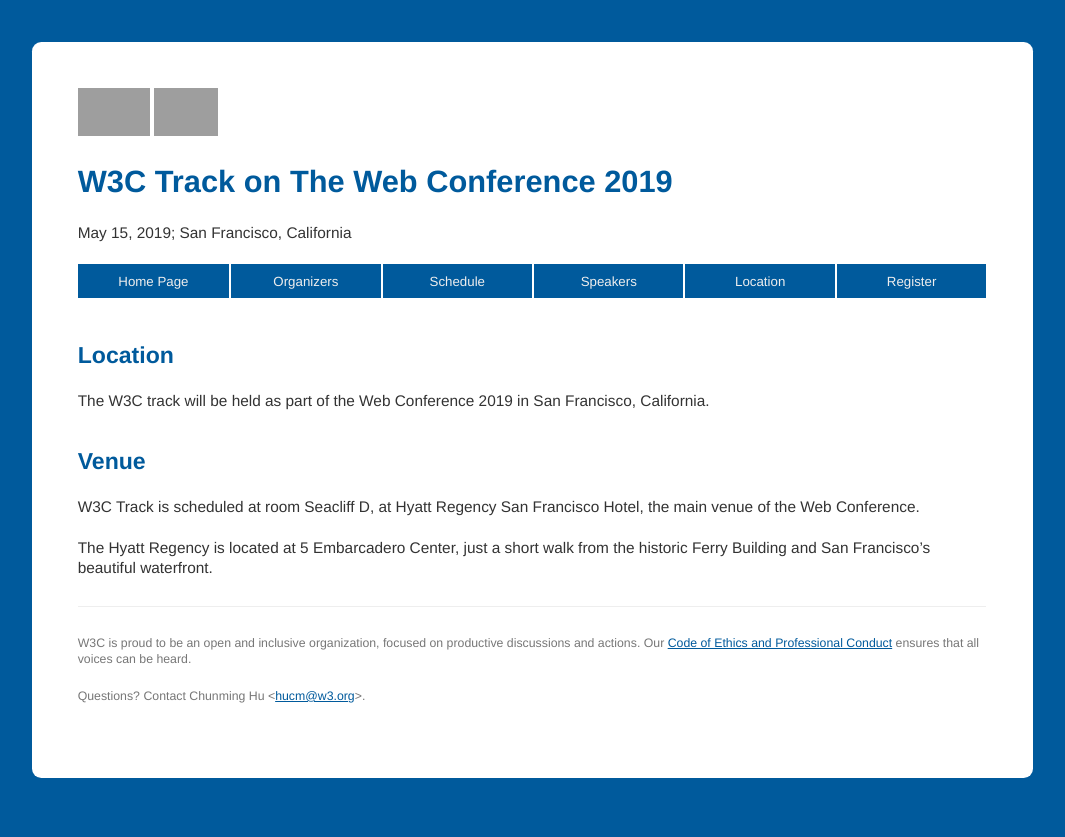
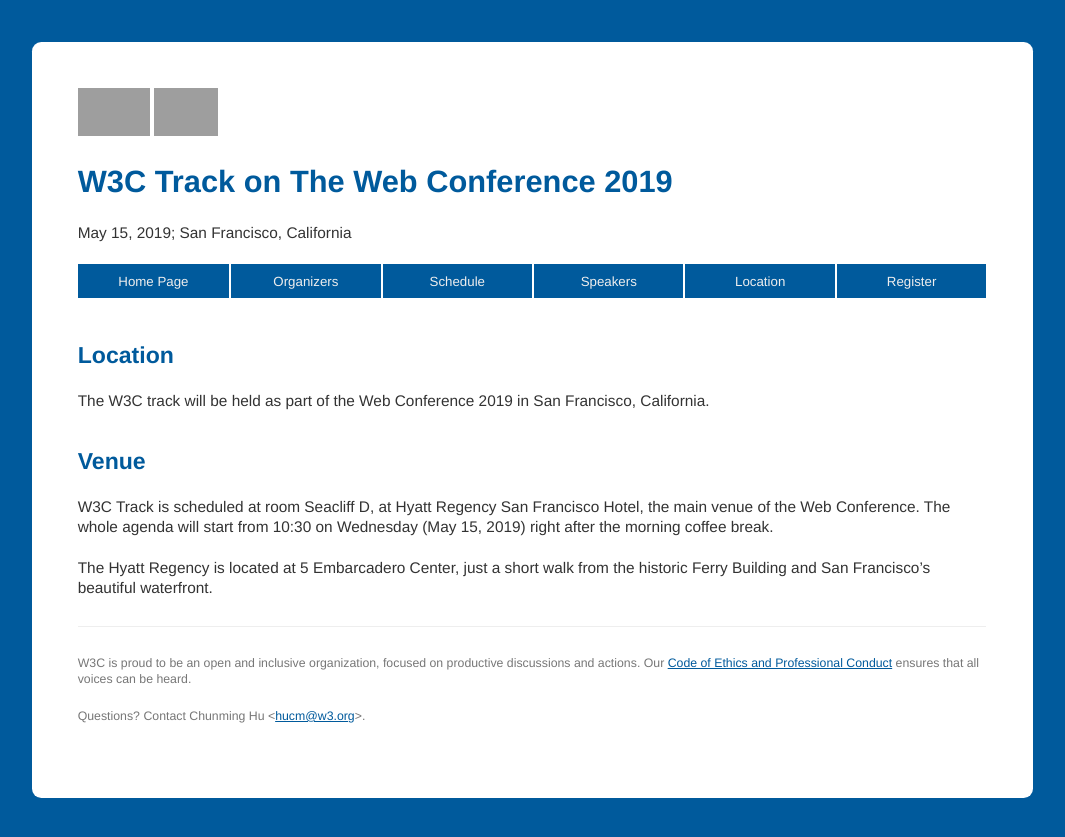
Before and after one commit to w3c/w3c-track-2019, a Jekyll site: the page built from location.md, in a window 1280 px wide. Shown: the top 837 px of the page, without its empty margins (108-1173 px from the left). Built offline with Jekyll 4.4.1, drawn with Linux system fonts in a browser that asks for light colours; our own code applies the rules of GitHub Pages for plain Markdown files; grey boxes are pictures that could not be loaded.

Commit message:
Update location.md

```diff
--- a/location.md
+++ b/location.md
@@ -8,6 +8,6 @@ The W3C track will be held as part of the Web Conference 2019 in San Francisco,
 
 ## Venue
 
-W3C Track is scheduled at room Seacliff D, at Hyatt Regency San Francisco Hotel, the main venue of the Web Conference.
+W3C Track is scheduled at room Seacliff D, at Hyatt Regency San Francisco Hotel, the main venue of the Web Conference. The whole agenda will start from 10:30 on Wednesday (May 15, 2019) right after the morning coffee break.
 
 The Hyatt Regency is located at 5 Embarcadero Center, just a short walk from the historic Ferry Building and San Francisco's beautiful waterfront.
```
